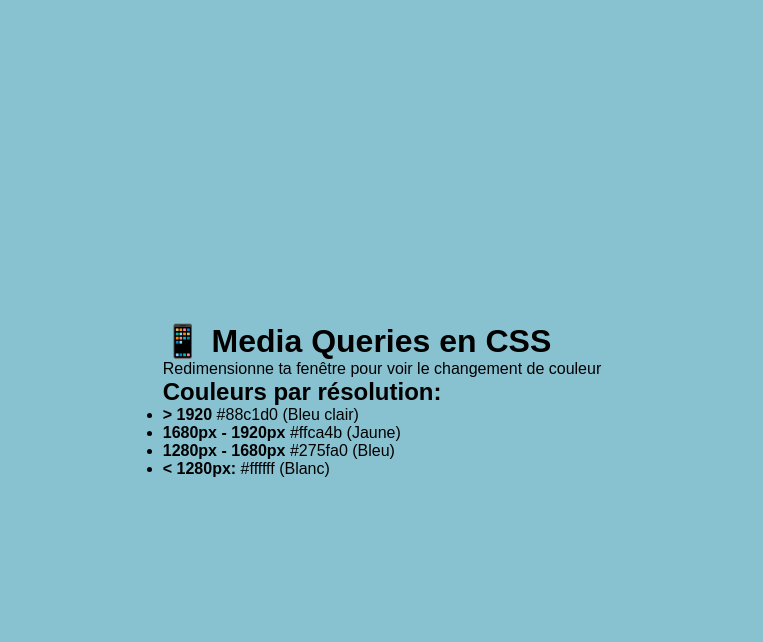
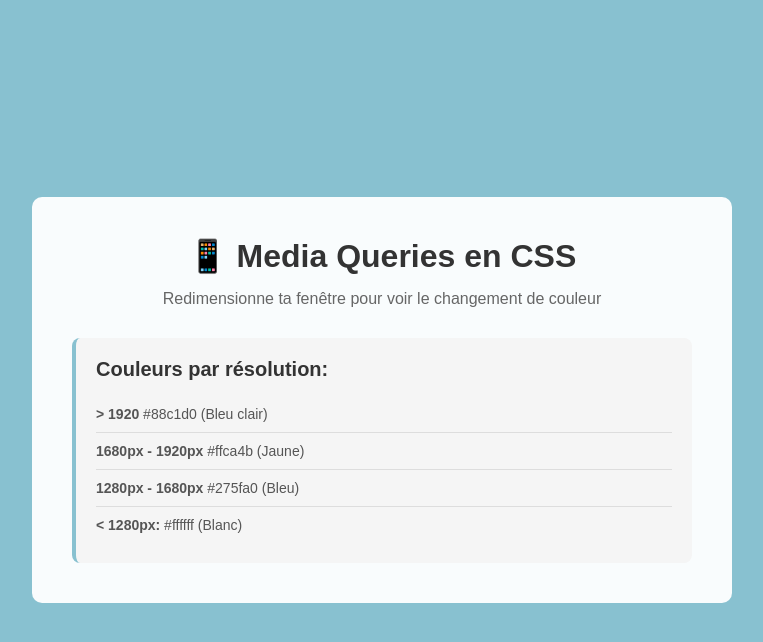
Before and after one commit to james-Dalin/runtrack3, a PHP site: page / in a window 1280 px wide. Shown: the top 642 px of the page, without its empty margins (258-1021 px from the left). Run offline with PHP 8.4, Linux system fonts and the light colour scheme.

Commit message:
@media screen en cours

```diff
--- a/Jour6/Job2/style.css
+++ b/Jour6/Job2/style.css
@@ -17,3 +17,87 @@ body {
     justify-content: center;
     padding: 20px;
 }
+
+.container {
+    background: rgba(255, 255, 255, 0.95);
+    padding: 40px;
+    border-radius: 10px;
+    box-shadow: 0 4px 10px tgba(0, 0, 0, 0.1);
+    max-width: 700px;
+    width: 100%;
+}
+
+h1 {
+    color: #333;
+    margin-bottom: 15px;
+    font-size: 32px;
+    text-align: center;
+}
+
+p {
+    color: #666;
+    text-align: center;
+    margin-bottom: 30px;
+    font-size: 16px;
+}
+
+.info-box {
+    background: #f5f5f5;
+    padding: 20px;
+    border-radius: 8px;
+    border-left: 4px solid #88c1d0;
+}
+
+.info-box h2 {
+    color: #333;
+    margin-bottom: 15px;
+    font-size: 20px;
+}
+
+.info-box ul {
+    list-style: none;
+    padding: 0;
+}
+
+.info-box li {
+    padding: 10px 0;
+    border-bottom: 1px solid #ddd;
+    color: #555;
+    font-size: 14px;
+}
+
+.info-box li:last-child {
+    border-bottom: none;
+}
+
+/* ========== MEDIA QUERIES ========== */
+
+/* 1680px - 1920px → Couleur #ffca4b (Jaune) */
+@media screen and (min-width: 1680px) and (max-width: 1920px) {
+    body {
+        background-color: #ffca4b;
+    }
+
+    .info-box {
+        border-left-color: #275fa0;
+    }
+
+    h1, .info-box h2, .info-box li {
+        color: white;
+    }
+
+    p {
+        color: #e0e0e0;
+    }
+
+    .info-box {
+        background: rgba(255, 255, 255, 0.15);
+        border-left-color: #ffca4b;
+    }
+
+    .container {
+        background: rgba(0, 0, 0, 0.2);
+    }
+}
+
+/* < 1280px → Couleur #ffffff (Blanc) */
```
